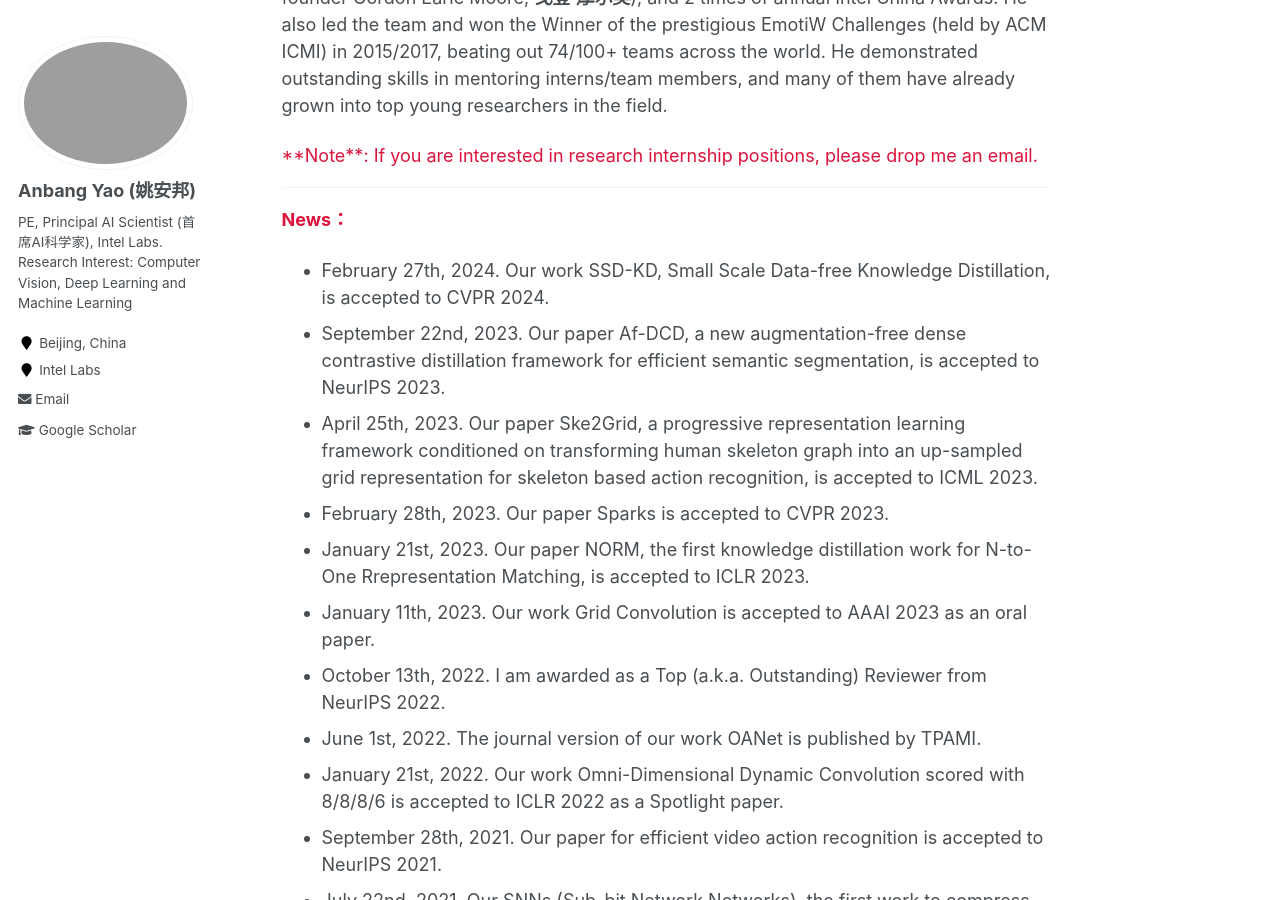
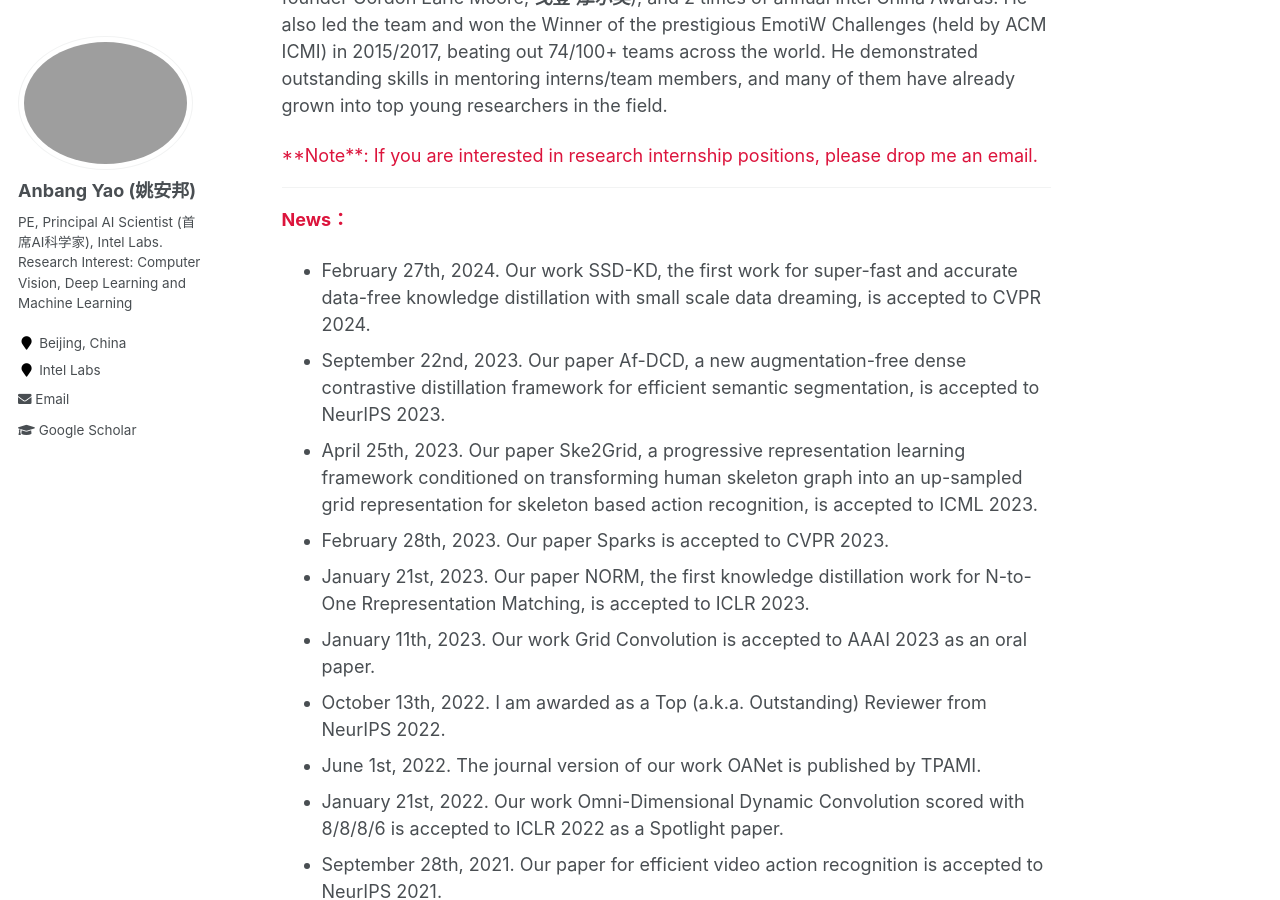
Before and after one commit to YaoAnbang/YaoAnbang.github.io, a Jekyll site: the page built from _pages/about.md, in a window 1280 px wide and 900 px high, scrolled down 691 px. Built offline with Jekyll 4.4.1, drawn with Linux system fonts in a browser that asks for light colours.

Commit message:
Update about.md

```diff
--- a/_pages/about.md
+++ b/_pages/about.md
@@ -17,7 +17,7 @@
 ---
 **<font color="Crimson">News：</font>**
 
-+ February 27th, 2024. Our work SSD-KD, Small Scale Data-free Knowledge Distillation, is accepted to CVPR 2024.
++ February 27th, 2024. Our work SSD-KD, the first work for super-fast and accurate data-free knowledge distillation with small scale data dreaming, is accepted to CVPR 2024.
 + September 22nd, 2023. Our paper Af-DCD, a new augmentation-free dense contrastive distillation framework for efficient semantic segmentation, is accepted to NeurIPS 2023.
 + April 25th, 2023. Our paper Ske2Grid, a progressive representation learning framework conditioned on transforming human skeleton graph into an up-sampled grid representation for skeleton based action recognition, is accepted to ICML 2023.
 + February 28th, 2023. Our paper Sparks is accepted to CVPR 2023.  <!--scored with 5/5/4-->
@@ -48,8 +48,6 @@
 + February 6th, 2017. Our work INQ (Incremental Network Quantization) is accepted to ICLR 2017.
 + August 12th, 2016. Our work DNS (Dynamic Network Surgery) is accepted to NIPS 2016.
 + March 1st, 2016. Our work HyperNet is accepted as a spotlight oral paper to CVPR 2016.
-
-
 
 
 Latest Manuscripts
```
